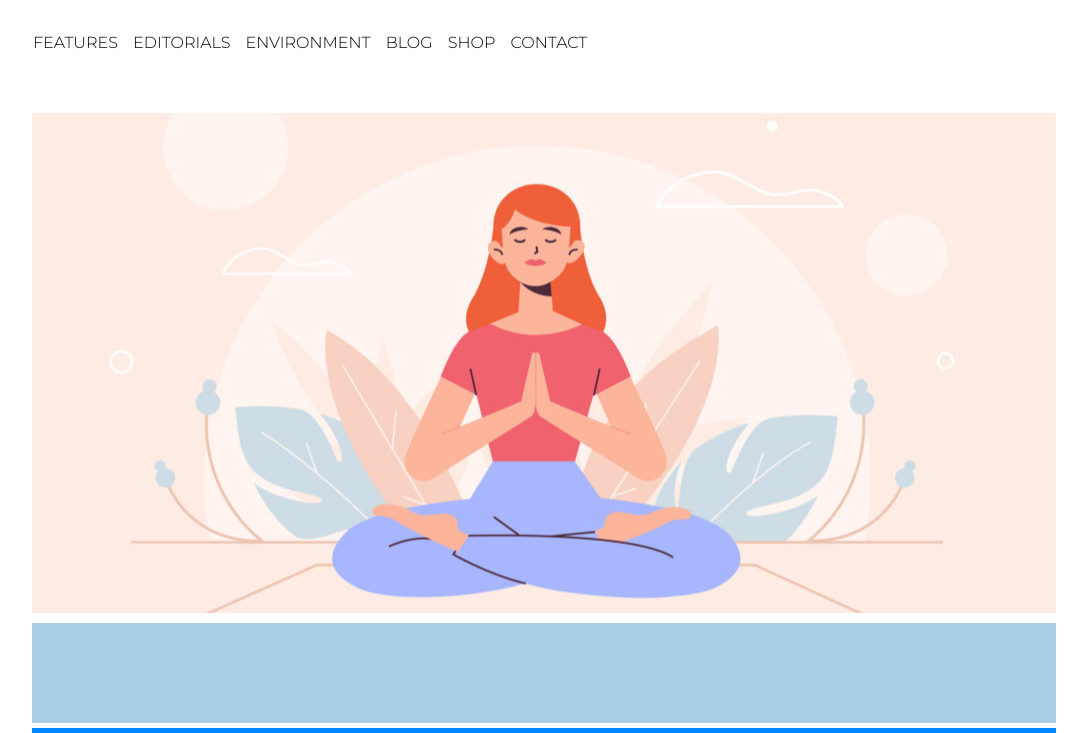
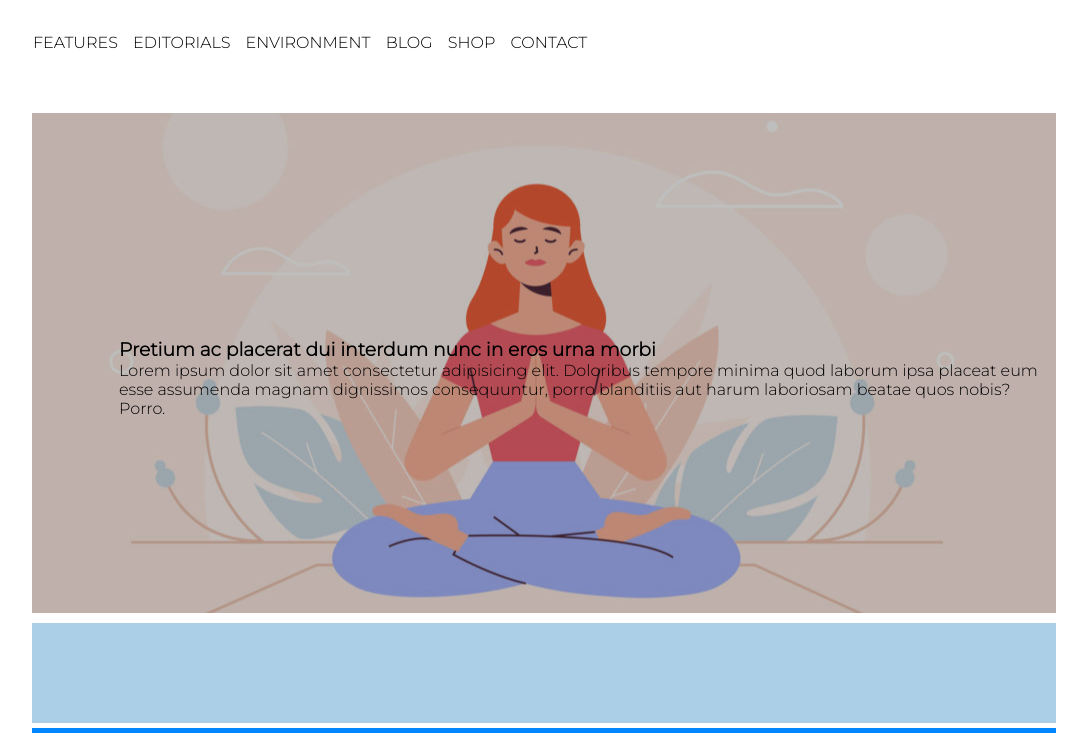
Before and after one commit to DomenicoAgostino/htmlcss-wp, a plain HTML site: page index.html in a window 1280 px wide. Shown: the part 67-800 px from the top of the page, without its empty margins (96-1183 px from the left). Drawn offline with Linux system fonts and the light colour scheme.

Commit message:
Aggiunta Testo e oscurata img in jumbotron

```diff
--- a/Assets/css/style.css
+++ b/Assets/css/style.css
@@ -73,6 +73,11 @@ nav ul li a{
 
 }
 
+.jumbotron .text{
+  padding-top: 22%;
+  padding-left: 87px;
+}
+
 
 .overlay{
   background-color: rgba(0, 0, 0, 0.25);
--- a/index.html
+++ b/index.html
@@ -33,6 +33,11 @@
 
       </div>
       <div class="jumbotron">
+        <div class="overlay text">
+          <h3>Pretium ac placerat dui interdum nunc in eros urna morbi</h3>
+          <p>Lorem ipsum dolor sit amet consectetur adipisicing elit. Doloribus tempore minima quod laborum ipsa placeat eum esse assumenda magnam dignissimos consequuntur, porro blanditiis aut harum laboriosam beatae quos nobis? Porro.</p>
+
+        </div>
       </div>
 
     </header>
```
